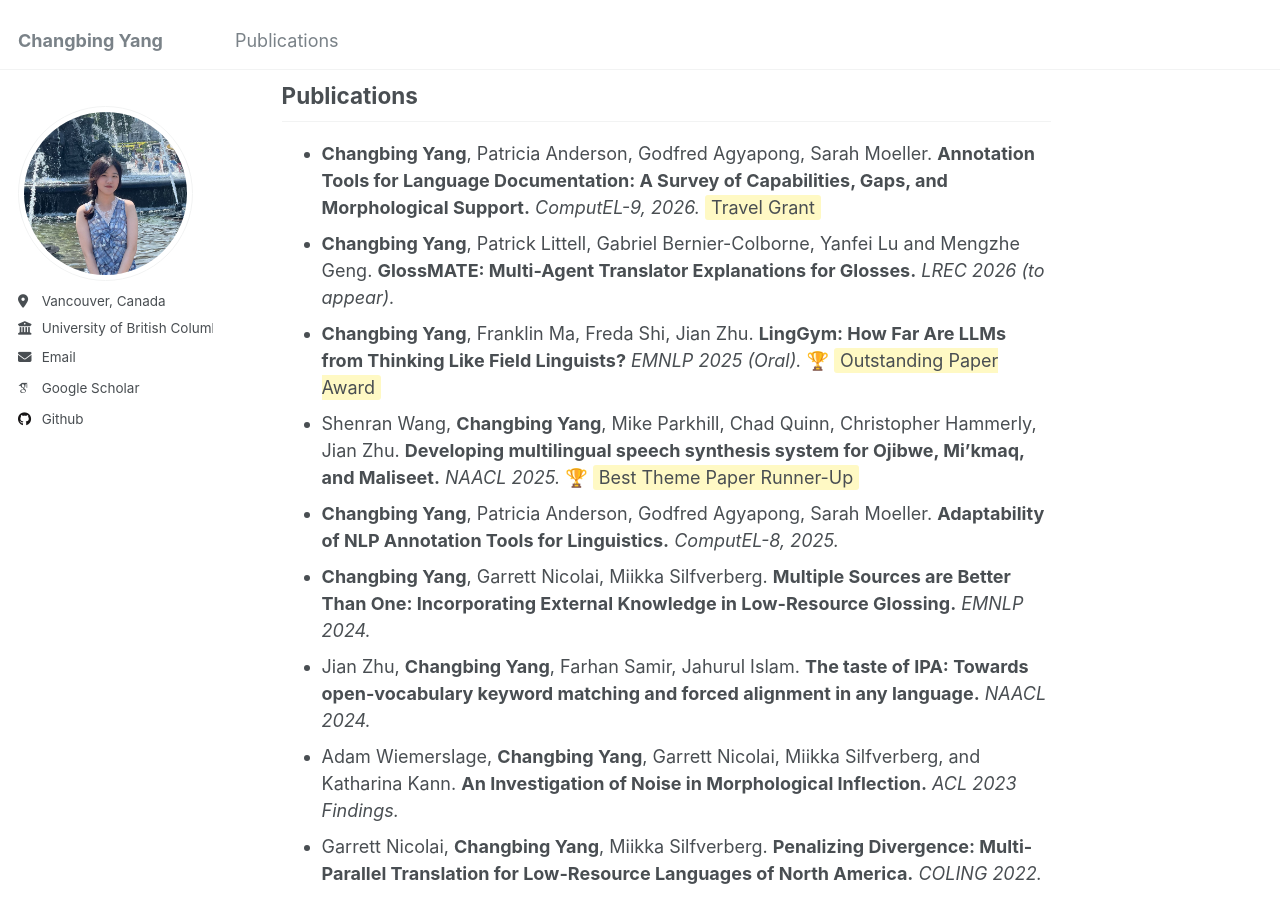
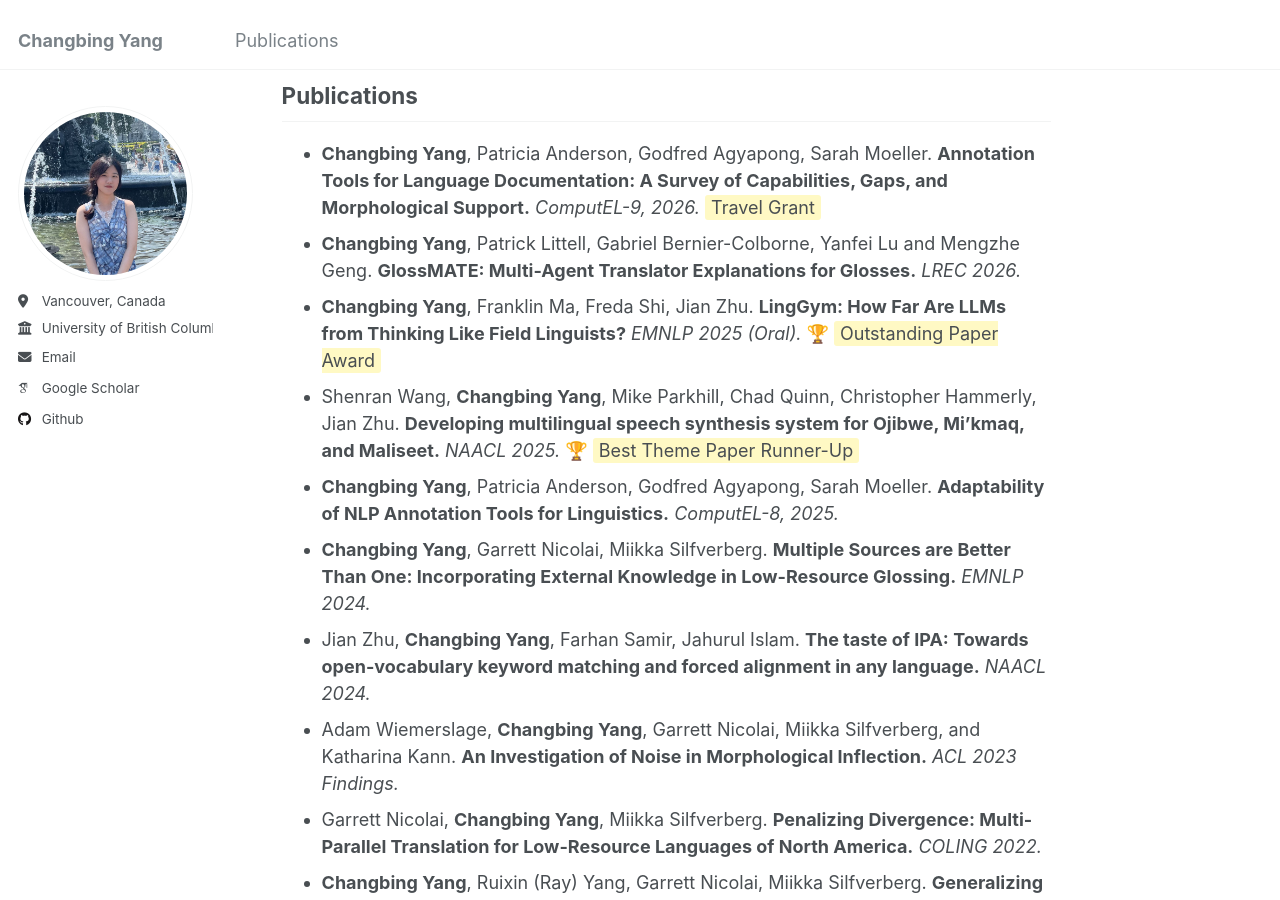
Before and after one commit to changbingY/changbingY.github.io, a Jekyll site: the page built from _pages/about.md, in a window 1280 px wide and 900 px high, scrolled down 732 px. Built offline with Jekyll 4.4.1, drawn with Linux system fonts in a browser that asks for light colours; some web fonts are replaced.

Commit message:
Update about.md

```diff
--- a/_pages/about.md
+++ b/_pages/about.md
@@ -21,7 +21,7 @@ My research is at the intersection of linguistics and AI. My work mainly focuses
 ## Publications
 
 - **Changbing Yang**, Patricia Anderson, Godfred Agyapong, Sarah Moeller. **Annotation Tools for Language Documentation: A Survey of Capabilities, Gaps, and Morphological Support.** *ComputEL-9, 2026.* <span style="background-color: #fff9c4; padding: 2px 6px; border-radius: 3px;">Travel Grant</span>
-- **Changbing Yang**, Patrick Littell, Gabriel Bernier-Colborne, Yanfei Lu and Mengzhe Geng. **GlossMATE: Multi-Agent Translator Explanations for Glosses.** *LREC 2026 (to appear).*
+- **Changbing Yang**, Patrick Littell, Gabriel Bernier-Colborne, Yanfei Lu and Mengzhe Geng. **GlossMATE: Multi-Agent Translator Explanations for Glosses.** *LREC 2026.*
 - **Changbing Yang**, Franklin Ma, Freda Shi, Jian Zhu. **LingGym: How Far Are LLMs from Thinking Like Field Linguists?** *EMNLP 2025 (Oral).* 🏆 <span style="background-color: #fff9c4; padding: 2px 6px; border-radius: 3px;">Outstanding Paper Award</span>
 - Shenran Wang, **Changbing Yang**, Mike Parkhill, Chad Quinn, Christopher Hammerly, Jian Zhu. **Developing multilingual speech synthesis system for Ojibwe, Mi'kmaq, and Maliseet.** *NAACL 2025.* 🏆 <span style="background-color: #fff9c4; padding: 2px 6px; border-radius: 3px;">Best Theme Paper Runner-Up</span>
 - **Changbing Yang**, Patricia Anderson, Godfred Agyapong, Sarah Moeller. **Adaptability of NLP Annotation Tools for Linguistics.** *ComputEL-8, 2025.*
```
